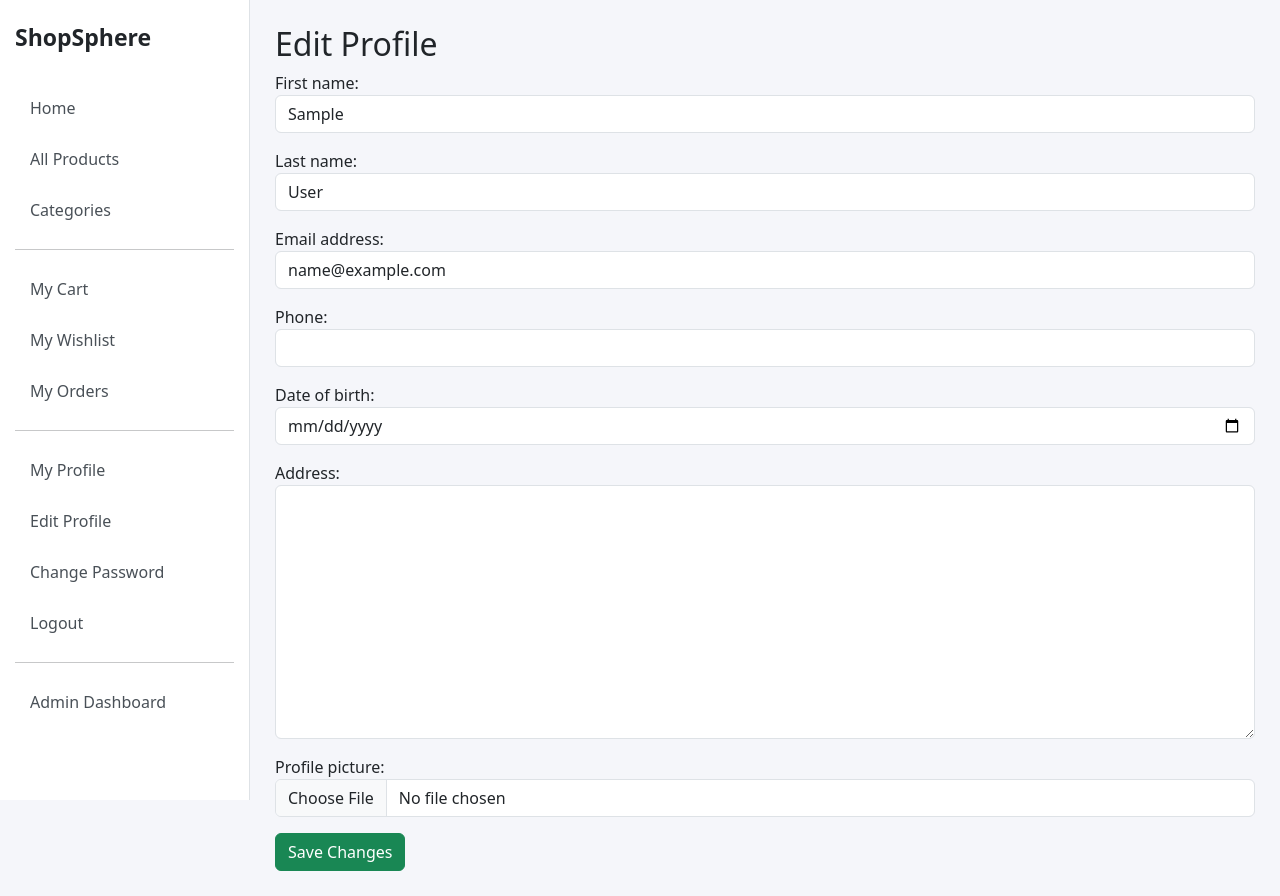
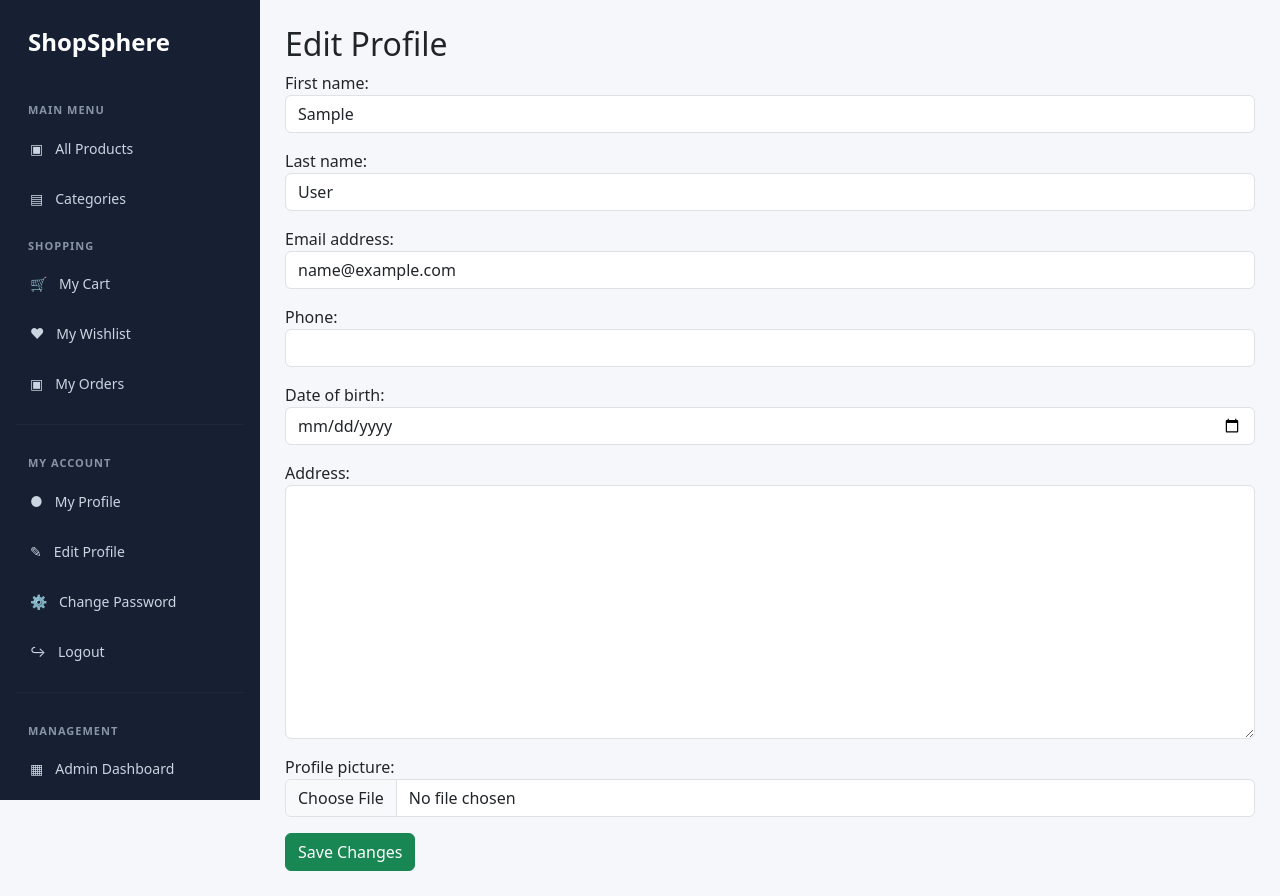
Before and after one commit to mamun-2025/ShopSphere, a Django app: page /accounts/profile/edit/ in a window 1280 px wide. Run offline with Django 5.2, Linux system fonts and the light colour scheme; the visitor is signed in with stand-in values (Sample User, id 1).

Commit message:
Modify base.html

```diff
--- a/templates/accounts/base.html
+++ b/templates/accounts/base.html
@@ -13,54 +13,129 @@
 
     <style>
         body {
-            background: #f5f6fa;
+            background: #f5f7fb;
+            margin: 0;
         }
 
+        /* Sidebar */
         .store-sidebar {
-            width: 250px;
-            min-height: 100vh;
+            width: 260px;
+            height: 100vh;
             position: fixed;
             top: 0;
             left: 0;
-            background: white;
-            border-right: 1px solid #dee2e6;
-            padding: 20px 15px;
+            background: #172033;
+            padding: 24px 16px;
+            overflow-y: auto;
+            overflow-x: hidden;
+            z-index: 1050;
+            transition: transform 0.3s ease;
         }
 
         .store-brand {
-            font-size: 23px;
-            font-weight: bold;
+            color: white;
+            font-size: 24px;
+            font-weight: 700;
+            padding: 0 12px;
             margin-bottom: 30px;
         }
 
+        .sidebar-label {
+            color: #8994a8;
+            font-size: 11px;
+            font-weight: 700;
+            text-transform: uppercase;
+            letter-spacing: 1px;
+            padding: 12px 12px 7px;
+        }
+
         .store-sidebar a {
-            display: block;
+            display: flex;
+            align-items: center;
+            gap: 12px;
+            color: #cbd5e1;
             text-decoration: none;
-            color: #495057;
-            padding: 11px 15px;
-            border-radius: 6px;
+            padding: 12px 14px;
+            border-radius: 8px;
             margin-bottom: 5px;
+            font-size: 14px;
+            transition: 0.2s;
         }
 
         .store-sidebar a:hover {
-            background: #e9ecef;
-            color: #212529;
+            background: #293750;
+            color: white;
         }
 
+        .store-sidebar a.active {
+            background: #2563eb;
+            color: white;
+        }
+
+        .sidebar-divider {
+            border-color: #344056;
+            margin: 18px 0;
+        }
+
+        /* Main Content */
         .store-main {
-            margin-left: 250px;
+            margin-left: 260px;
+            min-height: 100vh;
             padding: 25px;
         }
 
+        .mobile-header {
+            display: none;
+            background: white;
+            padding: 14px 18px;
+            border-bottom: 1px solid #dee2e6;
+            position: sticky;
+            top: 0;
+            z-index: 1040;
+        }
+
+        /* Scrollbar */
+        .store-sidebar::-webkit-scrollbar {
+            width: 5px;
+        }
+
+        .store-sidebar::-webkit-scrollbar-thumb {
+            background: #475569;
+            border-radius: 10px;
+        }
+
+        /* Mobile Responsive */
         @media (max-width: 768px) {
+
             .store-sidebar {
-                position: relative;
-                width: 100%;
-                min-height: auto;
+                transform: translateX(-100%);
+            }
+
+            .store-sidebar.show {
+                transform: translateX(0);
             }
 
             .store-main {
                 margin-left: 0;
+                padding: 16px;
+            }
+
+            .mobile-header {
+                display: flex;
+                align-items: center;
+                justify-content: space-between;
+            }
+
+            .sidebar-overlay {
+                display: none;
+                position: fixed;
+                inset: 0;
+                background: rgba(0, 0, 0, 0.5);
+                z-index: 1045;
+            }
+
+            .sidebar-overlay.show {
+                display: block;
             }
         }
     </style>
@@ -70,80 +145,98 @@
 
 <body>
 
-    <!-- Customer Sidebar -->
-    <aside class="store-sidebar">
+    <!-- Mobile Header -->
+    <header class="mobile-header">
+        <strong>ShopSphere</strong>
+
+        <button class="btn btn-dark btn-sm"
+                type="button"
+                id="sidebarToggle"
+                aria-label="Open navigation">
+            ☰ Menu
+        </button>
+    </header>
+
+    <!-- Overlay -->
+    <div class="sidebar-overlay" id="sidebarOverlay"></div>
+
+    <!-- Sidebar -->
+    <aside class="store-sidebar" id="storeSidebar">
 
         <div class="store-brand">
             ShopSphere
         </div>
 
-        <a href="/">
-            Home
+        <div class="sidebar-label">Main Menu</div>
+
+        <a href="{% url 'products:product_list' %}">
+            <span>▣</span> All Products
         </a>
 
-        <a href="{% url 'products:product_list' %}">
-            All Products
+        <a href="{% url 'category_list' %}">
+            <span>▤</span> Categories
         </a>
-
-        {% if perms.categories.view_category or perms.categories.add_category %}
-            <a href="{% url 'category_list' %}">
-                Categories
-            </a>
-        {% endif %}
 
         {% if request.user.is_authenticated %}
 
-            <hr>
+            <div class="sidebar-label">Shopping</div>
 
             <a href="{% url 'carts:detail' %}">
-                My Cart
+                <span>🛒</span> My Cart
             </a>
 
             <a href="{% url 'wishlist:list' %}">
-                My Wishlist
+                <span>♥</span> My Wishlist
             </a>
 
             <a href="{% url 'orders:history' %}">
-                My Orders
+                <span>▣</span> My Orders
             </a>
 
-            <hr>
+            <hr class="sidebar-divider">
+
+            <div class="sidebar-label">My Account</div>
 
             <a href="{% url 'accounts:profile' %}">
-                My Profile
+                <span>●</span> My Profile
             </a>
 
             <a href="{% url 'accounts:edit_profile' %}">
-                Edit Profile
+                <span>✎</span> Edit Profile
             </a>
 
             <a href="{% url 'accounts:change_password' %}">
-                Change Password
+                <span>⚙</span> Change Password
             </a>
 
             <a href="{% url 'accounts:logout' %}">
-                Logout
+                <span>↪</span> Logout
             </a>
 
         {% else %}
 
-            <hr>
+            <div class="sidebar-label">Account</div>
 
             <a href="{% url 'accounts:login' %}">
-                Login
+                <span>↪</span> Login
             </a>
 
             <a href="{% url 'accounts:register' %}">
-                Register
+                <span>＋</span> Register
             </a>
 
         {% endif %}
 
         {% if perms.orders.view_order %}
-            <hr>
+
+            <hr class="sidebar-divider">
+
+            <div class="sidebar-label">Management</div>
+
             <a href="{% url 'orders:admin_dashboard' %}">
-                Admin Dashboard
+                <span>▦</span> Admin Dashboard
             </a>
+
         {% endif %}
 
     </aside>
@@ -173,6 +266,33 @@
 
 
     <script src="https://cdn.jsdelivr.net/npm/bootstrap@5.3.8/dist/js/bootstrap.bundle.min.js"></script>
+
+    <script>
+        const sidebar = document.getElementById("storeSidebar");
+        const toggle = document.getElementById("sidebarToggle");
+        const overlay = document.getElementById("sidebarOverlay");
+
+        function closeSidebar() {
+            sidebar.classList.remove("show");
+            overlay.classList.remove("show");
+        }
+
+        toggle?.addEventListener("click", function () {
+            sidebar.classList.toggle("show");
+            overlay.classList.toggle("show");
+        });
+
+        overlay.addEventListener("click", closeSidebar);
+
+        // Close mobile sidebar after clicking a navigation link
+        sidebar.querySelectorAll("a").forEach(function (link) {
+            link.addEventListener("click", function () {
+                if (window.innerWidth <= 768) {
+                    closeSidebar();
+                }
+            });
+        });
+    </script>
 
     {% block extra_js %}{% endblock %}
 
```
